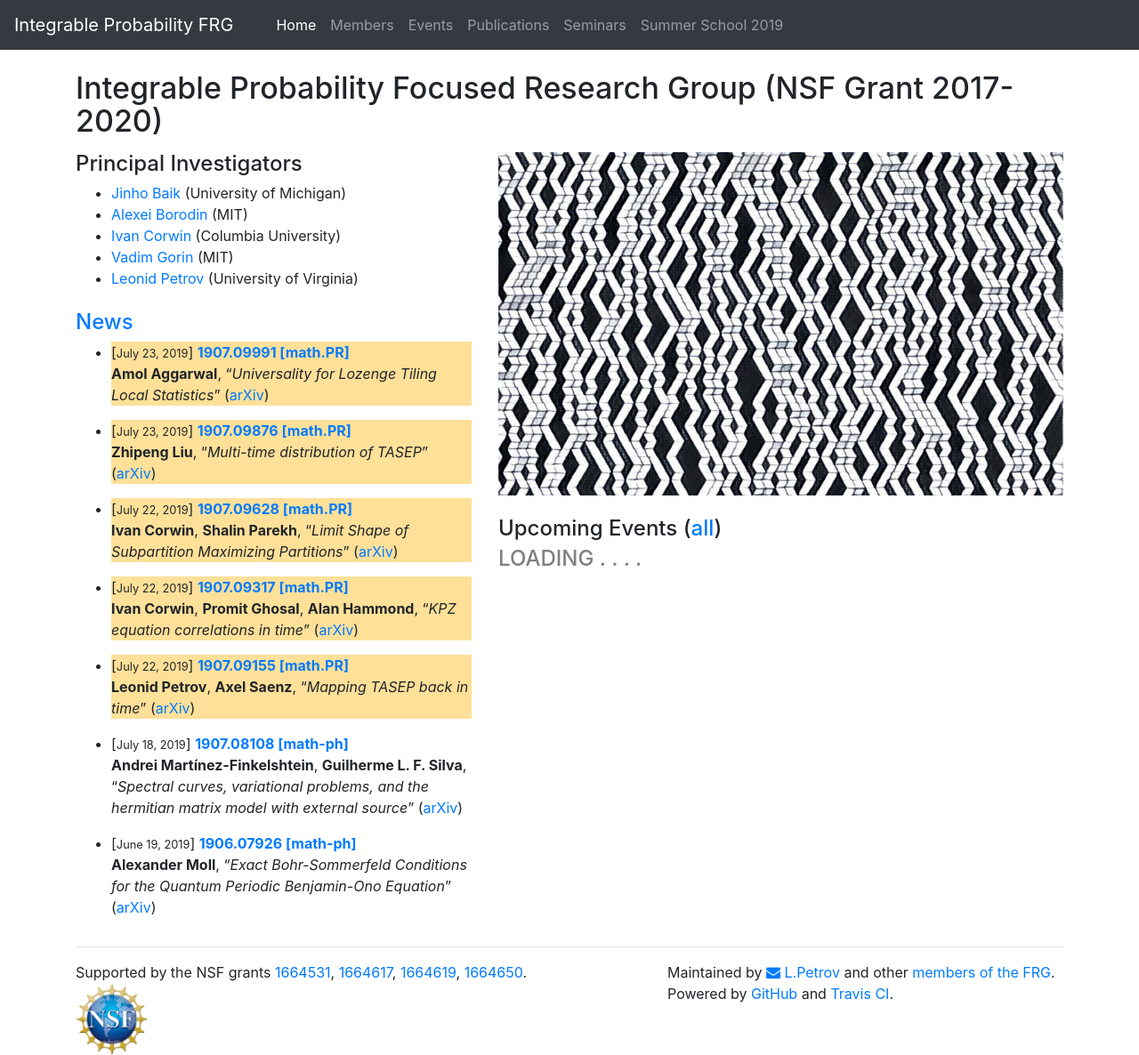
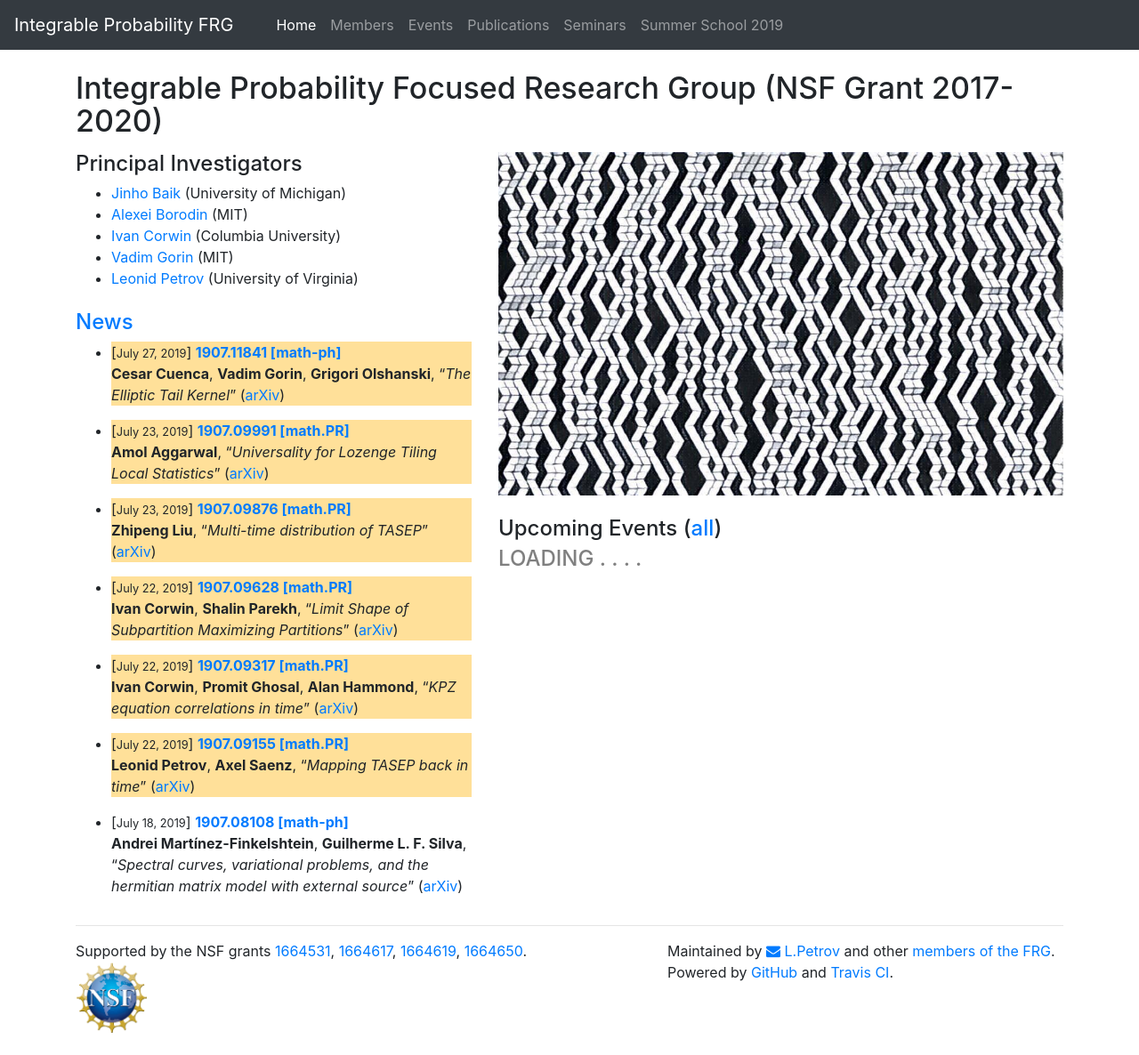
Before and after one commit to int-prob/int-prob-code, a Jekyll site: the page built from index.html, in a window 1280 px wide. Shown: the whole page at 89% size. Built offline with Jekyll 4.4.1, drawn with Linux system fonts in a browser that asks for light colours; nearby versions of some CDN libraries; comment, search, counter and statistics services are not loaded; after the commit the page ends 1162 px from its top, so only the background shows below that.

Commit message:
1 new paper

```diff
--- /dev/null
+++ b/_posts/arXiv_2017/2019-07-27-1907.11841.md
@@ -0,0 +1,10 @@
+---
+layout: post
+title: 1907.11841 [math-ph]
+date: 2019-07-27T03:21:31Z
+comments: false
+tags: publication NSF_FRG
+published: true
+---
+
+<b>Cesar Cuenca</b>, <b>Vadim Gorin</b>, <b>Grigori Olshanski</b>, "<i>The Elliptic Tail Kernel</i>" ([arXiv](http://arxiv.org/abs/1907.11841v1))
```
Also changed, not shown: _posts/arXiv_2017/2019-07-23-1907.09876.md (+1 -1 lines), _posts/arXiv_2017/2019-07-23-1907.09991.md (+1 -1 lines).
